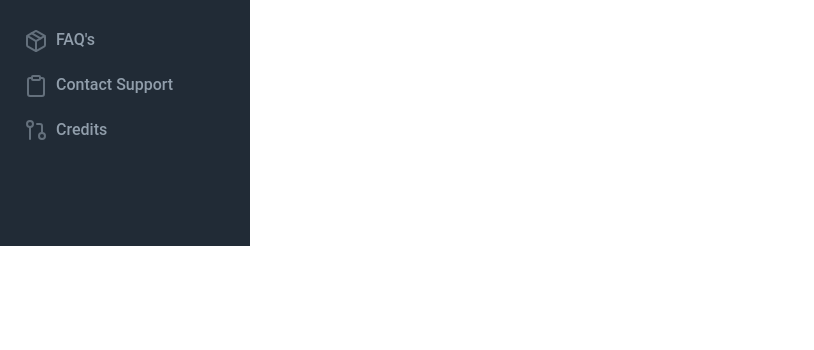
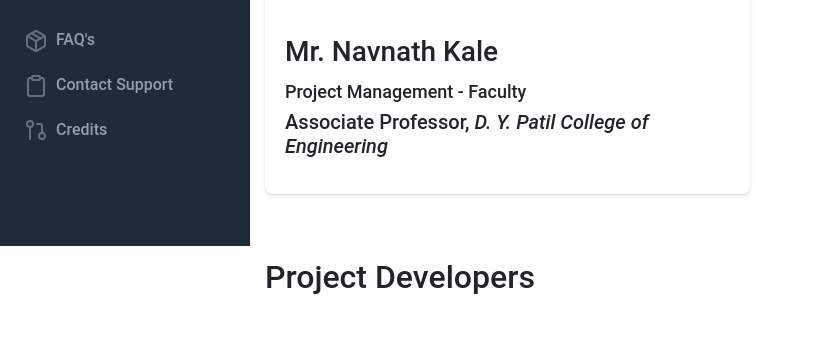
Before and after one commit to krushabh-dev/DYPCOE_APPRAISEL, a Django app: page /about in a window 1280 px wide. Shown: the part 554-904 px from the top of the page, without its empty margins (0-814 px from the left). Before the commit the page ends 800 px from the top, so only its background shows below. Run offline with Django 4.2, Linux system fonts and the light colour scheme.

Commit message:
Update credits.html

```diff
--- a/app/templates/app/credits.html
+++ b/app/templates/app/credits.html
@@ -1,5 +1,7 @@
 {% extends 'app/dashboard/main.html' %}
 {% block content %}
+
+{% load static %}
 
 <section id="maindivarea">
         <div class="container mt-n22 px-6">
@@ -8,4 +10,70 @@
         </div>
    </section>
 
+   <section id="projectContributors">
+
+       <div class="project-credits">
+           <div class="container">
+               <div class="row">
+                   <div class="col-md-12">
+                    <h2>Contributions</h2>
+                   </div>
+                   <div class="col-md-6 mb-3">
+                    <div class="card">
+                        <img src={% static 'asset/creditsimg/ndkalesir.jpeg' %} width="250" height="250" class="p-2 align-self-center" alt="navnath">
+                        <div class="card-body">
+                          <p class="card-text">
+                              <h3 class="card-title">
+                                  Mr. Navnath Kale
+                              </h3>
+                              <h4>Project Management - Faculty</h4>
+                              <h5 class="card-title-2">
+                                Associate Professor, <span><i>D. Y. Patil College of Engineering</i></span>
+                              </h5>
+
+                          </p>
+                        </div>
+                      </div>
+                    </div>
+                    <div class="col-md-12 my-5">
+                        <h2>Project Developers</h2>
+                       </div>
+                   <div class="col-md-6">
+                    <div class="card">
+                        <img src={% static 'asset/creditsimg/krushabh.jpeg' %} width="250" height="250" class="p-2 align-self-center" alt="krushabh">
+                        <div class="card-body">
+                          <p class="card-text">
+                              <h3 class="card-title">
+                                  Krushabhsingh Suryawanshi
+                              </h3>
+                              <h5 class="card-title-2">
+                                  Project Head and Developer
+                              </h5>
+
+                          </p>
+                        </div>
+                      </div>
+                    </div>
+                      <div class="col-md-6">
+                        <div class="card">
+                            <img src={% static 'asset/creditsimg/ameya.jpg' %} width="250" height="250" class="p-2 align-self-center" alt="ameya">
+                            <div class="card-body">
+                              <p class="card-text">
+                                  <h3 class="card-title">
+                                      Ameya Kannurkar
+                                  </h3>
+                                  <h5 class="card-title-2">
+                                      Project Associate
+                                  </h5>
+
+                              </p>
+                            </div>
+                          </div>
+                      </div>
+
+               </div>
+           </div>
+
+       </div>
+   </section>
 {% endblock content %}
```
